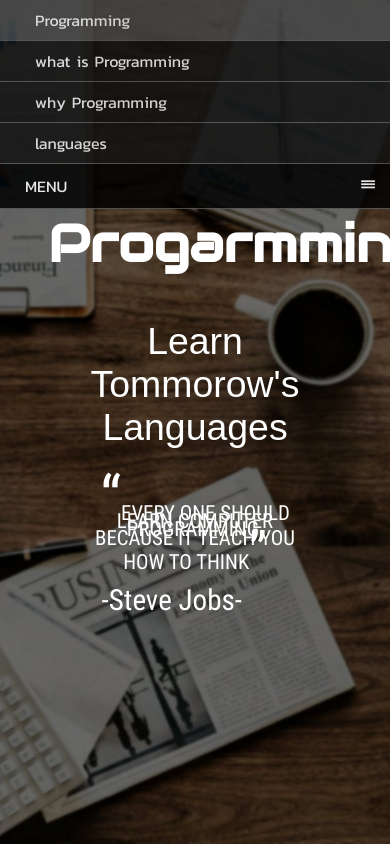
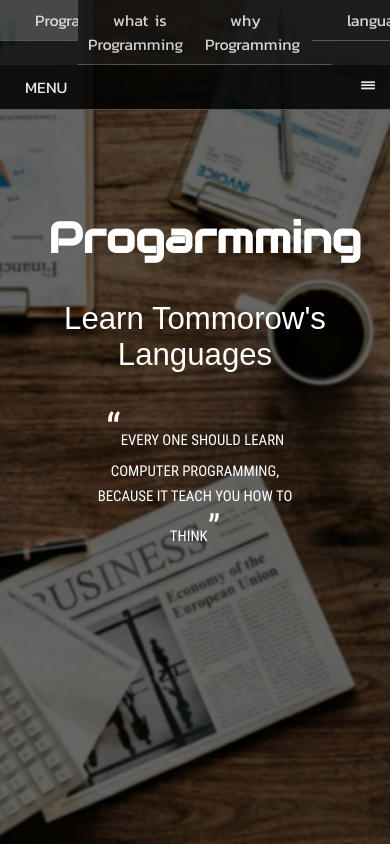
Before and after one commit to MadxCoder/webIDE, a plain HTML site: page index.html in a window 390 px wide. Both pictures are taken after a click on the link "MENU". Shown: the top 844 px of the page. Drawn offline with Linux system fonts and the light colour scheme.

Commit message:
Add files via upload

```diff
--- a/index.html
+++ b/index.html
@@ -14,10 +14,10 @@
       <li>
         <a href="#head">Programming</a>
       </li>
-      <li>
+      <li class="WIPH">
         <a href="#WIP">what is Programming</a>
       </li>
-      <li>
+      <li class="WPH">
         <a href="#WP">why Programming</a>
       </li>
       <li>
--- a/style.css
+++ b/style.css
@@ -32,12 +32,15 @@ nav ul {
   margin: 0;
 }
 nav ul li {
-  display: inline;
+  display: inline-block;
   float: left;
+  width: 16%;
+}
+.WIPH{
+  width: 20%;
 }
 nav li a{
   display: inline-block;
-  width: 190px;
   text-decoration: none;
   padding: 8px 10px;
   color: #eee;
@@ -50,9 +53,12 @@ nav li:hover {
 nav a#openup {
   display: none;
 }
-@media screen and (max-width: 760px) {
-nav li {
-  width:25%;
+@media only screen and (max-width: 970px) {
+.WIPH,.WPH{
+  width: 30% !important;
+}
+nav ul li:not(.WIPH){
+  width: 20%;
 }
 }
 
@@ -166,7 +172,10 @@ font-size: 1.3em;
   font-size: 2.5em;
 }
 .head blockquote{
-  line-height: 0.4;
+  line-height:1.2 ;
+}
+.head blockquote q{
+  font-size: 0.9em;
 }
 .head blockquote p{
   float: right;
@@ -349,3 +358,19 @@ line-height: 1.8;
     grid-template-columns: repeat(2,1fr);
     grid-gap: 1rem;
 }
+  .container h1{
+    font-size: 11vw !important;
+  }
+  .container p{
+    font-size: 8vw !important;
+  }
+  .container  blockquote q{
+    font-size: 3.8vw !important;
+  }
+
+}
+@media screen and (max-width: 640px) {
+  .container  blockquote p{
+    visibility: hidden;
+  }
+}
```
